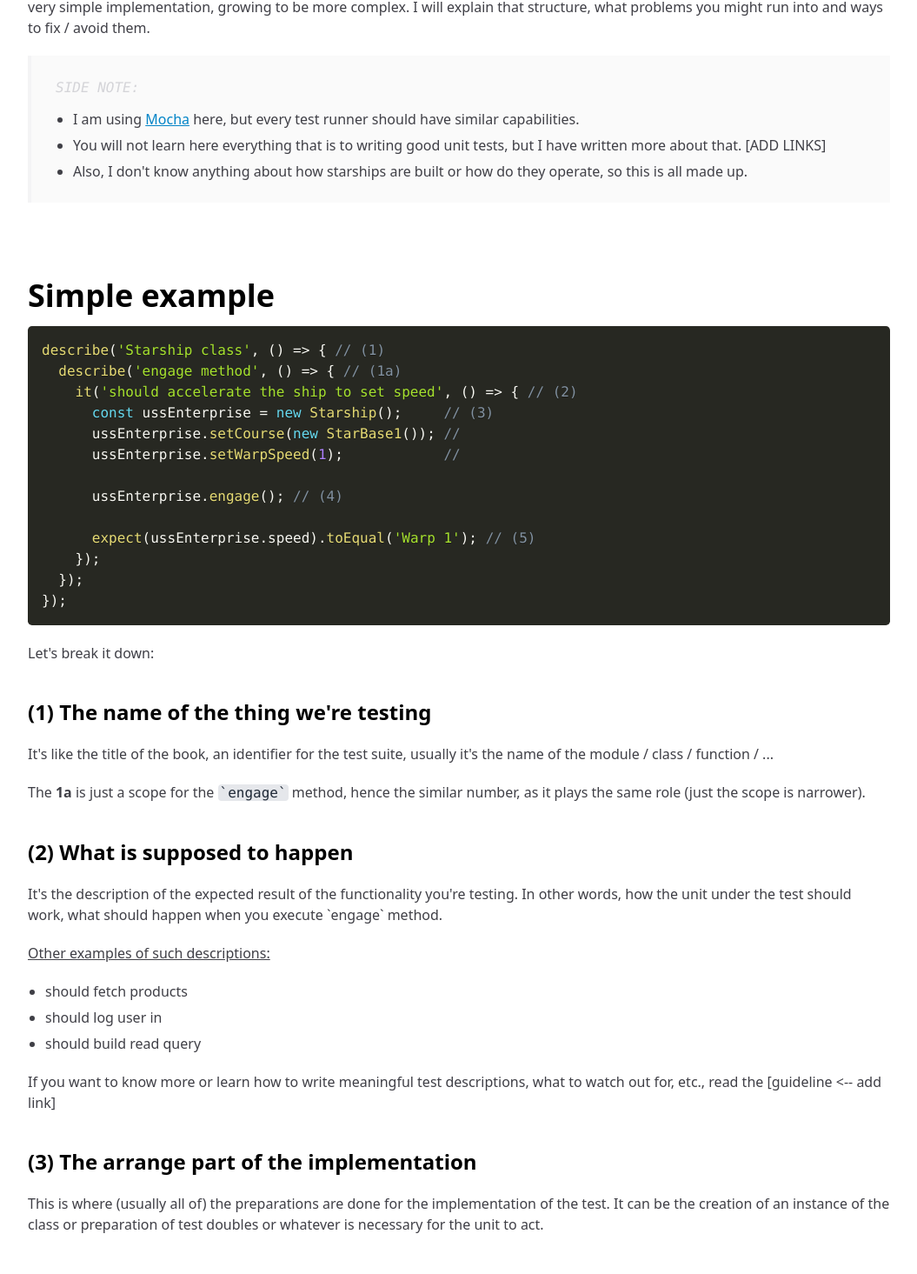
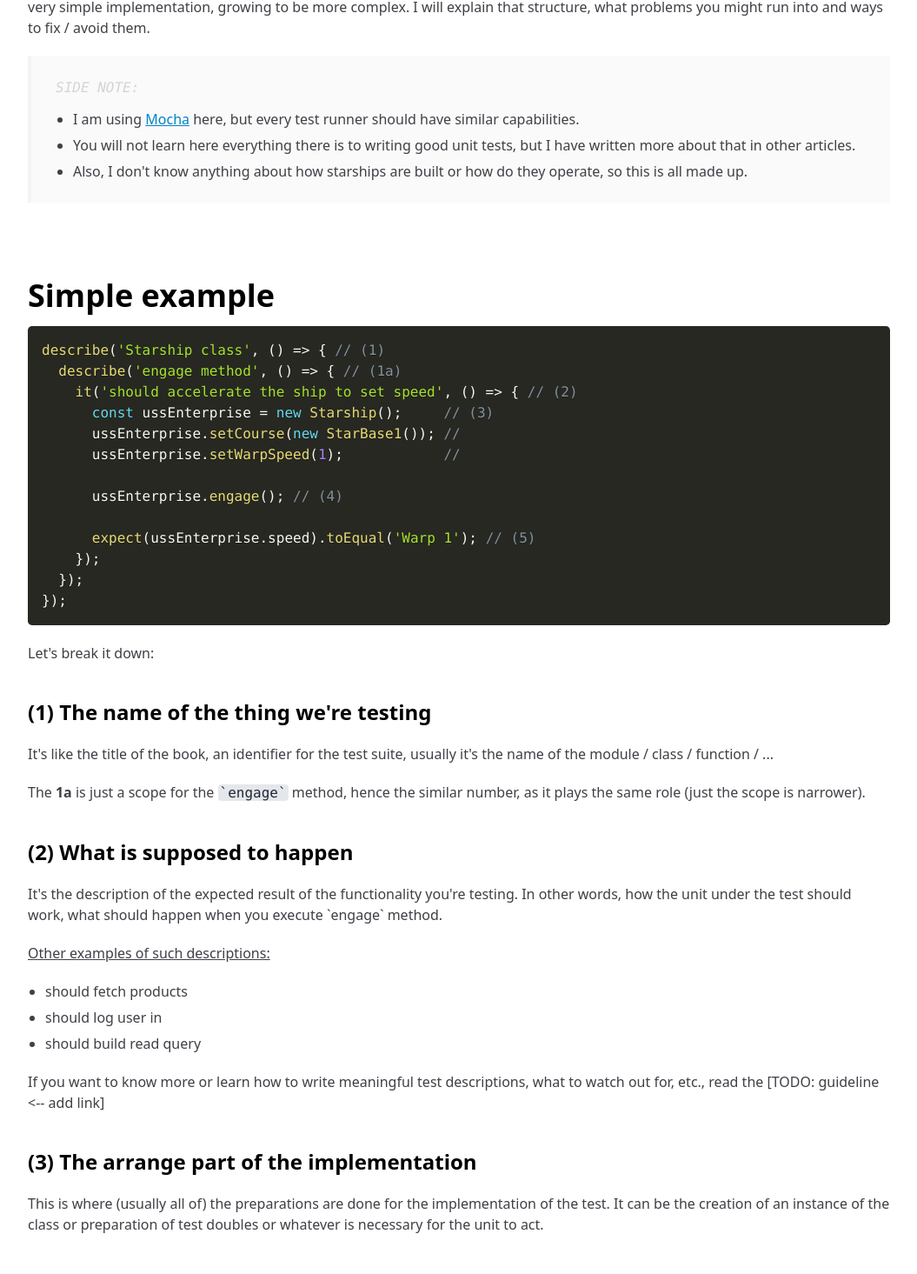
Before and after one commit to smolak/howtotest, a Next.js app: page /structure-of-a-test-suite-and-what-to-watch-out-for in a window 1280 px wide. Shown: the part 228-1693 px from the top of the page at 87% size, without its empty margins (112-1167 px from the left). Built offline with nearby package versions, Linux system fonts and the light colour scheme.

Commit message:
Small adjustments

```diff
--- a/pages/structure-of-a-test-suite-and-what-to-watch-out-for.js
+++ b/pages/structure-of-a-test-suite-and-what-to-watch-out-for.js
@@ -28,8 +28,8 @@ export default function ImplementationDetailInTestsDescription() {
                   here, but every test runner should have similar capabilities.
                 </li>
                 <li>
-                  You will not learn here everything that is to writing good unit tests, but I have written more about
-                  that. [ADD LINKS]
+                  You will not learn here everything there is to writing good unit tests, but I have written more about
+                  that in other articles.
                 </li>
                 <li>
                   Also, I don't know anything about how starships are built or how do they operate, so this is all made
@@ -77,7 +77,7 @@ export default function ImplementationDetailInTestsDescription() {
             </ul>
             <p>
               If you want to know more or learn how to write meaningful test descriptions, what to watch out for, etc.,
-              read the [guideline &lt;-- add link]
+              read the [TODO: guideline &lt;-- add link]
             </p>
 
             <h4 className="section-subtitle">(3) The arrange part of the implementation</h4>
```
